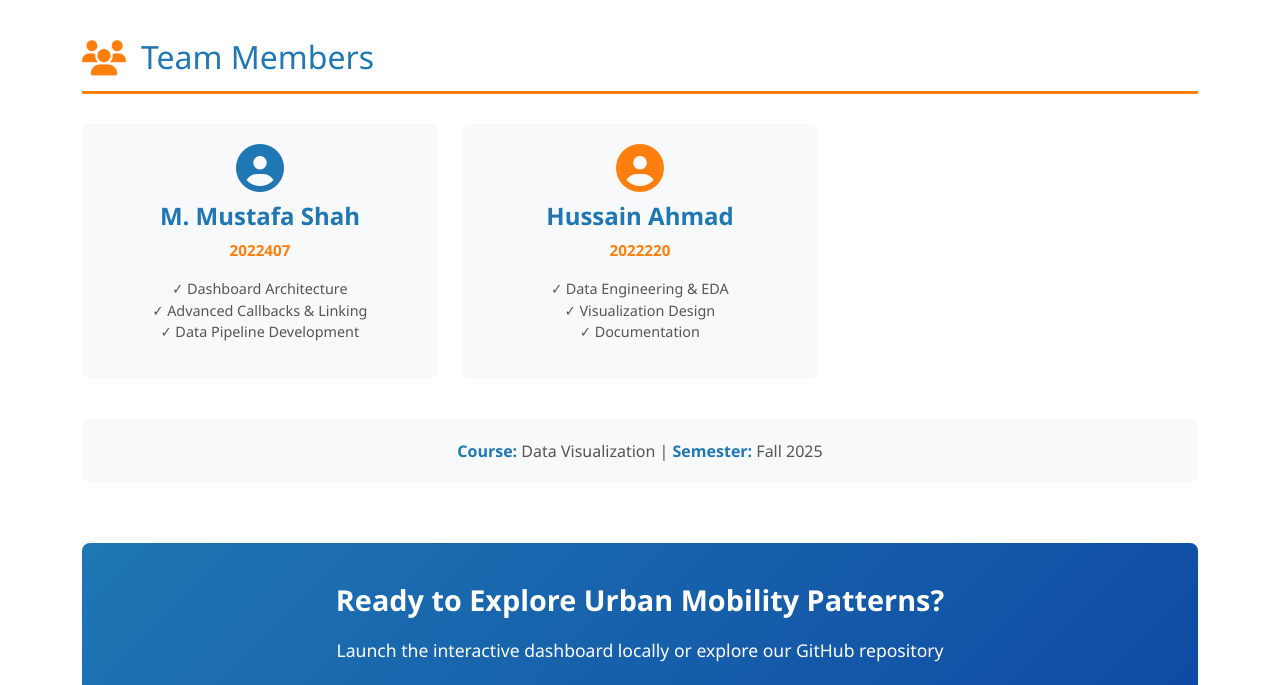
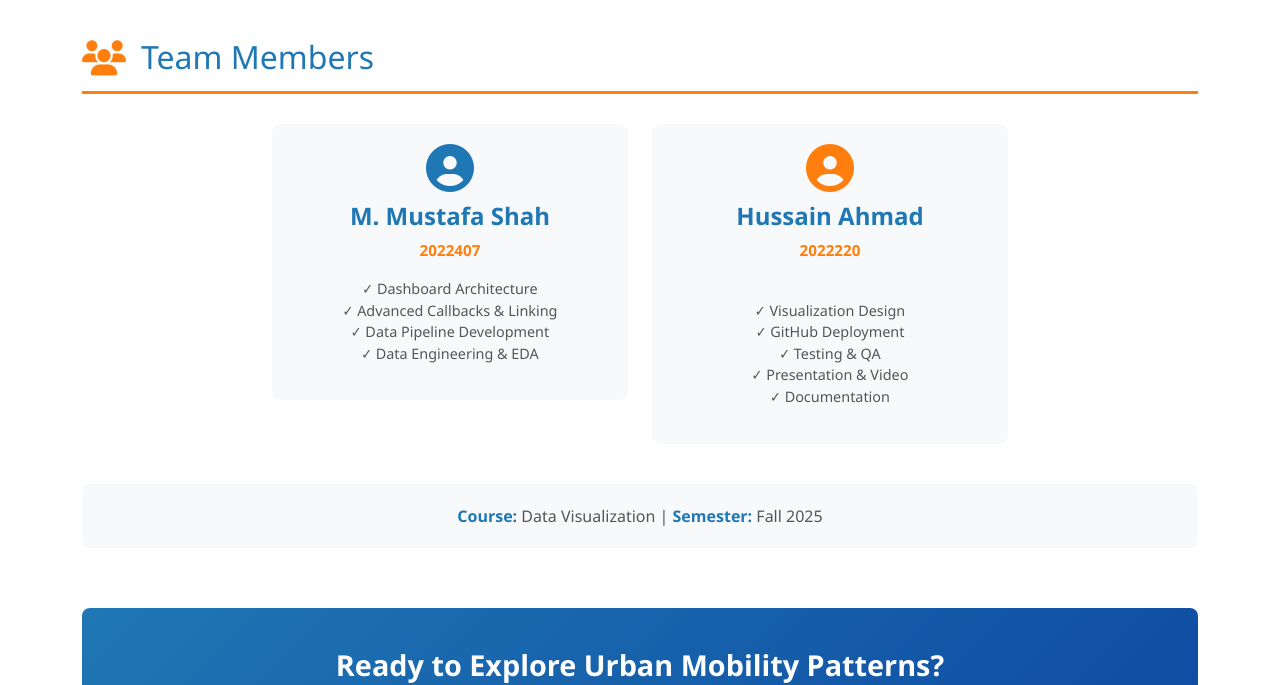
Before and after one commit to Mustafa-bacha/nyc-taxi-pulse, a plain HTML site: page index.html in a window 1280 px wide. Shown: the part 3320-4005 px from the top of the page. Drawn offline with nearby package versions, Linux system fonts and the light colour scheme.

Commit message:
Update index.html

```diff
--- a/index.html
+++ b/index.html
@@ -621,6 +621,49 @@
             <!-- Team Section -->
             <div class="section" id="team">
                 <h2><i class="fas fa-users"></i> Team Members</h2>
+                <div class="row justify-content-center">
+                    <div class="col-md-4">
+                        <div class="team-member text-center">
+                            <i class="fas fa-user-circle" style="font-size: 3rem; color: var(--primary);"></i>
+                            <h4>M. Mustafa Shah</h4>
+                            <p class="role">2022407</p>
+                            <p style="margin-top: 10px; font-size: 0.9rem; color: #555;">
+                                ✓ Dashboard Architecture<br>
+                                ✓ Advanced Callbacks & Linking<br>
+                                ✓ Data Pipeline Development<br>
+                                ✓ Data Engineering & EDA
+                            </p>
+                        </div>
+                    </div>
+                    <div class="col-md-4">
+                        <div class="team-member text-center">
+                            <i class="fas fa-user-circle" style="font-size: 3rem; color: var(--secondary);"></i>
+                            <h4>Hussain Ahmad</h4>
+                            <p class="role">2022220</p>
+                            <p style="margin-top: 10px; font-size: 0.9rem; color: #555;">
+                                <br>
+                                ✓ Visualization Design<br>
+                                ✓ GitHub Deployment<br>
+                                ✓ Testing & QA<br>
+                                ✓ Presentation & Video<br>
+                                ✓ Documentation
+                            </p>
+                        </div>
+                    </div>
+                </div>
+                <div style="background: #f8f9fa; padding: 20px; border-radius: 8px; margin-top: 20px; text-align: center;">
+                    <p style="color: #555; margin: 0;">
+                        <strong style="color: var(--primary);">Course:</strong> Data Visualization | <strong style="color: var(--primary);">Semester:</strong> Fall 2025
+                    </p>
+                </div>
+            </div>
+
+
+
+
+            <!--
+            <div class="section" id="team">
+                <h2><i class="fas fa-users"></i> Team Members</h2>
                 <div class="row">
                     <div class="col-md-4">
                         <div class="team-member">
@@ -630,7 +673,8 @@
                             <p style="margin-top: 10px; font-size: 0.9rem; color: #555;">
                                 ✓ Dashboard Architecture<br>
                                 ✓ Advanced Callbacks & Linking<br>
-                                ✓ Data Pipeline Development
+                                ✓ Data Pipeline Development<br>
+                                ✓ Data Engineering & EDA
                             </p>
                         </div>
                     </div>
@@ -640,12 +684,15 @@
                             <h4>Hussain Ahmad</h4>
                             <p class="role">2022220</p>
                             <p style="margin-top: 10px; font-size: 0.9rem; color: #555;">
-                                ✓ Data Engineering & EDA<br>
+                                <br>
                                 ✓ Visualization Design<br>
+                                ✓ GitHub Deployment<br>
+                                ✓ Testing & QA<br>
+                                ✓ Presentation & Video<br>
                                 ✓ Documentation
                             </p>
                         </div>
-                    </div>
+                    </div> -->
                     <!-- <div class="col-md-4">
                         <div class="team-member">
                             <i class="fas fa-user-circle" style="font-size: 3rem; color: var(--success);"></i>
@@ -658,14 +705,14 @@
                             </p>
                         </div>
                     </div> -->
-                </div>
+                <!-- </div>
                 <div style="background: #f8f9fa; padding: 20px; border-radius: 8px; margin-top: 20px; text-align: center;">
                     <p style="color: #555; margin: 0;">
                         <strong style="color: var(--primary);">Course:</strong> Data Visualization | <strong style="color: var(--primary);">Semester:</strong> Fall 2025
                     </p>
                 </div>
             </div>
-
+             -->
             <!-- CTA Section -->
             <div class="cta-section">
                 <h3>Ready to Explore Urban Mobility Patterns?</h3>
```
